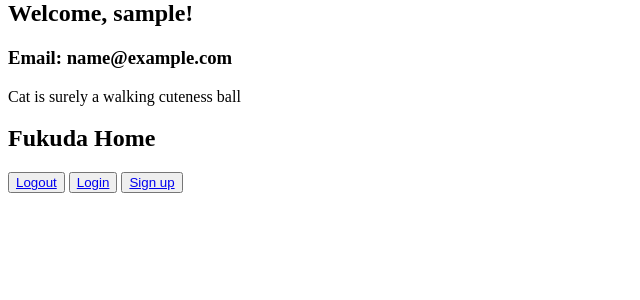
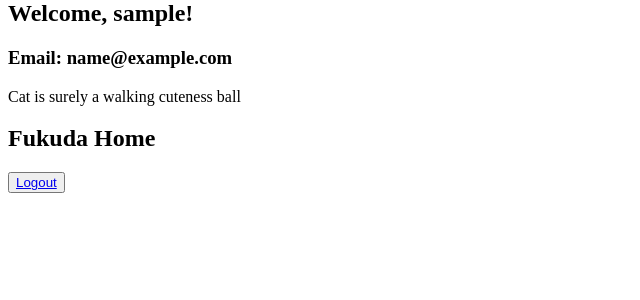
Before and after one commit to rymTooo/Fukuda_project, a Django app: page /authorization/home/ in a window 1280 px wide. Shown: the part 20-320 px from the top of the page, without its empty margins (0-640 px from the left). Run offline with Django 4.2, Linux system fonts and the light colour scheme; the visitor is signed in with stand-in values (Sample User, id 1).

Commit message:
change homepage to login/logout display
show login and signup when user is not yet logged in.
show logout when user already logged in.

```diff
--- a/auth_app/templates/auth_app/home.html
+++ b/auth_app/templates/auth_app/home.html
@@ -33,9 +33,12 @@
 
     <div class="item">
         <h2>Fukuda Home</h2>
-        <button type = 'submit'> <a href = '/authorization/logout'>Logout</a></button>
-        <button type = 'submit'><a href = '/authorization/login'>Login</a> </button>
-        <button type = 'submit'> <a href = '/authorization/signup'>Sign up</a></button>
+        {% if user.is_authenticated %} <!-- display different contents based on whether user is logged in or not -->
+        <button type = 'submit'> <a href = '/logout'>Logout</a></button>
+        {% else %}
+        <button type = 'submit'><a href = '/login'>Login</a> </button>
+        <button type = 'submit'> <a href = '/signup'>Sign up</a></button>
+        {% endif %}
     </div>
 
 </section>
```
